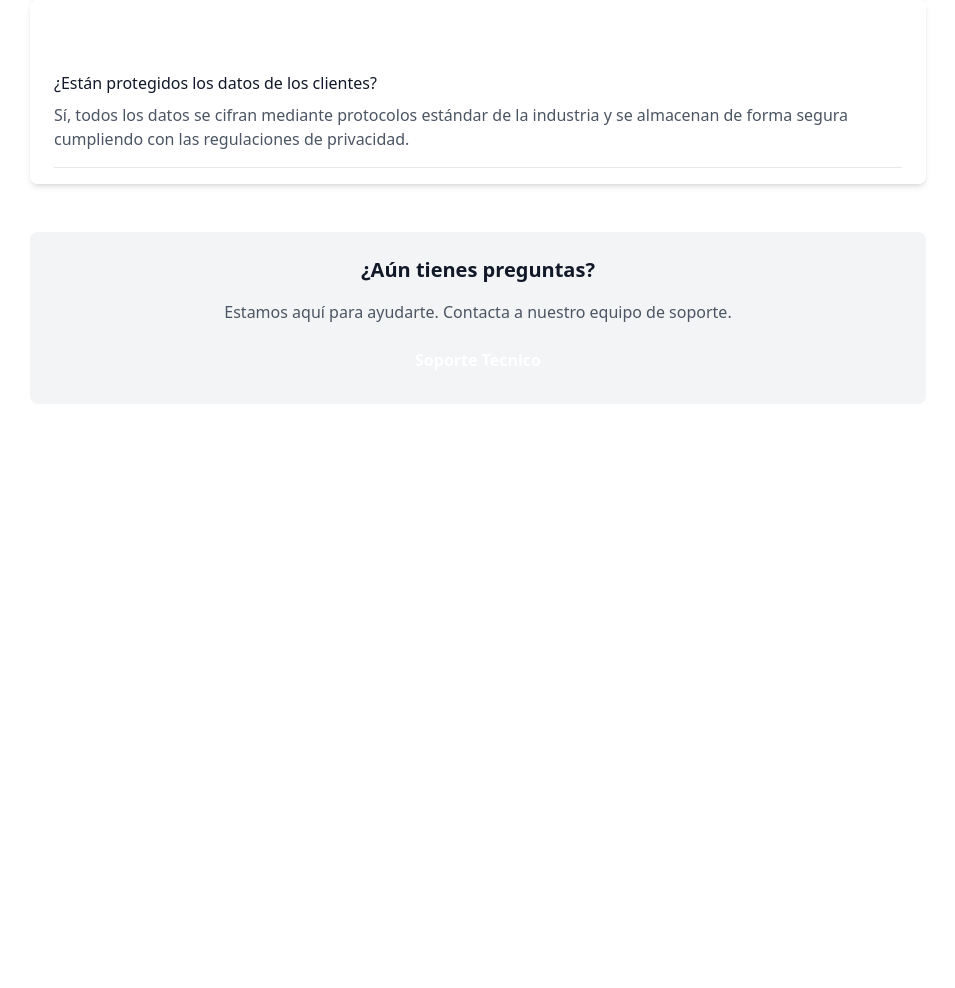
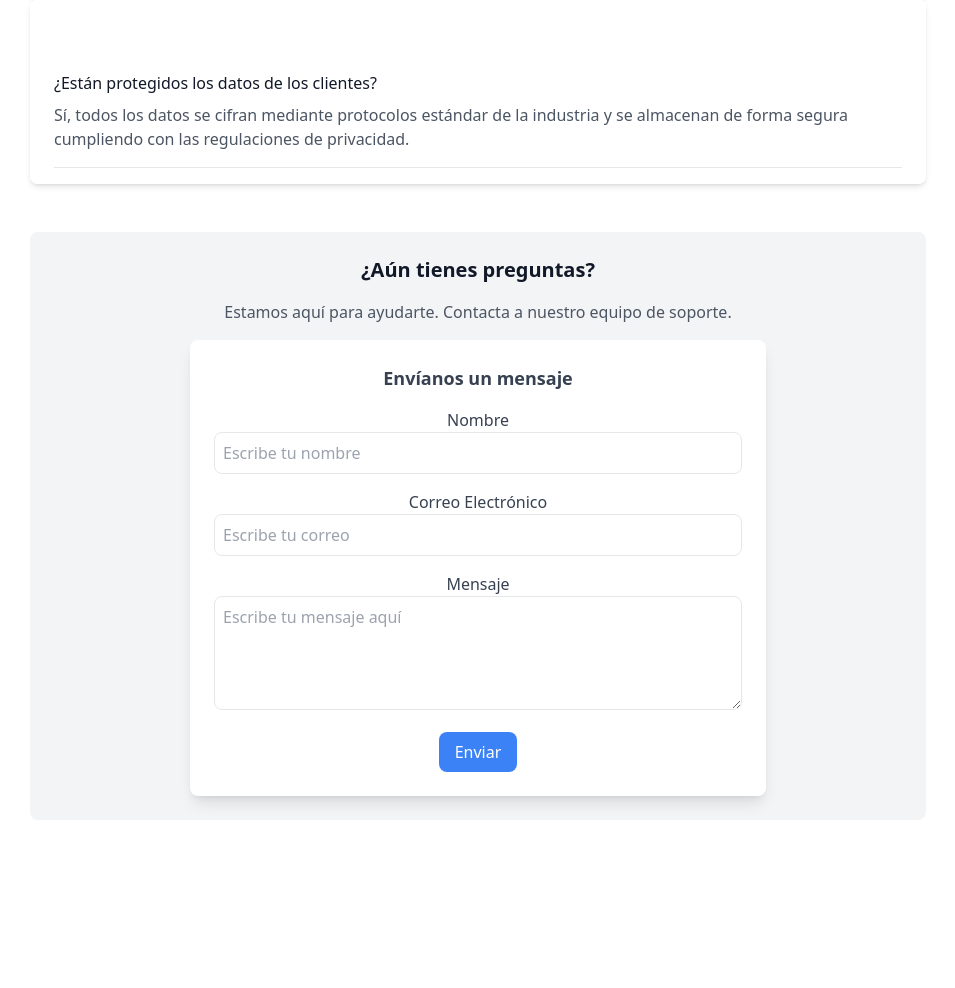
Before and after one commit to aredPR/siar-web, a Django app: page /AcercaDe/PreguntasFrecuentes in a window 1280 px wide. Shown: the part 817-1805 px from the top of the page, without its empty margins (162-1117 px from the left). Before the commit the page ends 1139 px from the top, so only its background shows below. Run offline with Django 5.2, Linux system fonts and the light colour scheme; some libraries are stand-ins or nearby versions.

Commit message:
Update faq 2.0

```diff
--- a/mysite/home/templates/about/faq.html
+++ b/mysite/home/templates/about/faq.html
@@ -4,17 +4,20 @@
 {% block title %}Preguntas Frecuentes{% endblock %}
 
 {% block content %}
+
 <body>
     <div class="min-h-screen py-12 px-4 sm:px-6 lg:px-8">
         <div class="max-w-4xl mx-auto">
             <div class="text-center mb-12">
                 <h1 class="text-4xl font-bold text-primary mb-4">Preguntas frecuentes</h1>
-                <p class="text-lg text-gray-600">Todo lo que necesitas saber sobre el sistema de seguridad IoT de SIAR</p>
+                <p class="text-lg text-gray-600">Todo lo que necesitas saber sobre el sistema de seguridad IoT de SIAR
+                </p>
             </div>
 
             <!-- System Overview Section -->
             <div class="bg-white rounded-lg shadow-md overflow-hidden">
-                    <button class="w-full px-6 py-4 text-left bg-primary text-white font-semibold flex justify-between items-center">
+                <button
+                    class="w-full px-6 py-4 text-left bg-primary text-white font-semibold flex justify-between items-center">
                     <span>Descripción general del sistema
                     </span>
                     <i class="fas fa-chevron-down transition-transform transform"></i>
@@ -24,11 +27,16 @@
                         <div class="border-b border-gray-200 pb-4">
                             <h3 class="font-medium text-gray-900 mb-2">
                                 ¿Qué es SIAR?</h3>
-                                <p class="text-gray-600">SIAR es un sistema de seguridad IoT avanzado que utiliza tecnología RFID para evitar el robo y la extracción no autorizada de artículos de las instalaciones.</p>
+                            <p class="text-gray-600">SIAR es un sistema de seguridad IoT avanzado que utiliza tecnología
+                                RFID para evitar el robo y la extracción no autorizada de artículos de las
+                                instalaciones.</p>
                         </div>
                         <div class="border-b border-gray-200 pb-4">
-                                <h3 class="font-medium text-gray-900 mb-2">¿Cómo funciona el sistema de prevención de robo RFID?</h3>
-                                <p class="text-gray-600">El sistema utiliza lectores RFID ubicados estratégicamente para monitorear artículos etiquetados y envía alertas instantáneas cuando se detecta movimiento no autorizado.
+                            <h3 class="font-medium text-gray-900 mb-2">¿Cómo funciona el sistema de prevención de robo
+                                RFID?</h3>
+                            <p class="text-gray-600">El sistema utiliza lectores RFID ubicados estratégicamente para
+                                monitorear artículos etiquetados y envía alertas instantáneas cuando se detecta
+                                movimiento no autorizado.
                             </p>
                         </div>
                     </div>
@@ -37,7 +45,8 @@
 
             <!-- Technology Section -->
             <div class="bg-white rounded-lg shadow-md overflow-hidden">
-                    <button class="w-full px-6 py-4 text-left bg-primary text-white font-semibold flex justify-between items-center">
+                <button
+                    class="w-full px-6 py-4 text-left bg-primary text-white font-semibold flex justify-between items-center">
                     <span>Tecnología</span>
                     <i class="fas fa-chevron-down transition-transform transform"></i>
                 </button>
@@ -46,13 +55,16 @@
                         <div class="border-b border-gray-200 pb-4">
                             <h3 class="font-medium text-gray-900 mb-2">¿Cómo funcionan los llaveros RFID?
                             </h3>
-                                <p class="text-gray-600">Los llaveros RFID contienen identificadores únicos que son detectados por los lectores, lo que permite un seguimiento y una autenticación precisos de los artículos.
+                            <p class="text-gray-600">Los llaveros RFID contienen identificadores únicos que son
+                                detectados por los lectores, lo que permite un seguimiento y una autenticación precisos
+                                de los artículos.
                             </p>
                         </div>
                         <div class="border-b border-gray-200 pb-4">
                             <h3 class="font-medium text-gray-900 mb-2">¿Cuál es el rango de detección?
                             </h3>
-                                <p class="text-gray-600">El sistema tiene un rango de detección configurable de hasta 30 pies, dependiendo del entorno y los requisitos.
+                            <p class="text-gray-600">El sistema tiene un rango de detección configurable de hasta 30
+                                pies, dependiendo del entorno y los requisitos.
                             </p>
                         </div>
                     </div>
@@ -61,7 +73,8 @@
 
             <!-- Security & Privacy Section -->
             <div class="bg-white rounded-lg shadow-md overflow-hidden">
-                    <button class="w-full px-6 py-4 text-left bg-primary text-white font-semibold flex justify-between items-center">
+                <button
+                    class="w-full px-6 py-4 text-left bg-primary text-white font-semibold flex justify-between items-center">
                     <span>Seguridad y privacidad</span>
                     <i class="fas fa-chevron-down transition-transform transform"></i>
                 </button>
@@ -70,7 +83,8 @@
                         <div class="border-b border-gray-200 pb-4">
                             <h3 class="font-medium text-gray-900 mb-2">¿Están protegidos los datos de los clientes?
                             </h3>
-                                <p class="text-gray-600">Sí, todos los datos se cifran mediante protocolos estándar de la industria y se almacenan de forma segura cumpliendo con las regulaciones de privacidad.
+                            <p class="text-gray-600">Sí, todos los datos se cifran mediante protocolos estándar de la
+                                industria y se almacenan de forma segura cumpliendo con las regulaciones de privacidad.
                             </p>
                         </div>
                     </div>
@@ -81,7 +95,27 @@
             <div class="mt-12 text-center bg-gray-100 rounded-lg p-6">
                 <h3 class="text-xl font-semibold text-gray-900 mb-4">¿Aún tienes preguntas?</h3>
                 <p class="text-gray-600 mb-4">Estamos aquí para ayudarte. Contacta a nuestro equipo de soporte.</p>
-                    <button class="bg-primary text-white font-semibold px-6 py-2 rounded-lg transition transform hover:scale-105 hover:shadow-lg">Soporte Tecnico</button>
+                <form class="bg-white p-6 rounded-lg shadow-lg max-w-xl mx-auto" action="cheeta.example@gmail.com"
+                    method="post">
+                    <h3 class="text-lg font-semibold text-gray-700 mb-4">Envíanos un mensaje</h3>
+                    <div class="mb-4">
+                        <label for="name" class="block text-gray-700 font-medium">Nombre</label>
+                        <input type="text" id="name" class="w-full p-2 border rounded-lg"
+                            placeholder="Escribe tu nombre" required>
+                    </div>
+                    <div class="mb-4">
+                        <label for="email" class="block text-gray-700 font-medium">Correo Electrónico</label>
+                        <input type="email" id="email" class="w-full p-2 border rounded-lg"
+                            placeholder="Escribe tu correo" required>
+                    </div>
+                    <div class="mb-4">
+                        <label for="message" class="block text-gray-700 font-medium">Mensaje</label>
+                        <textarea id="message" rows="4" class="w-full p-2 border rounded-lg"
+                            placeholder="Escribe tu mensaje aquí" required></textarea>
+                    </div>
+                    <button type="submit"
+                        class="bg-blue-500 text-white py-2 px-4 rounded-lg hover:bg-blue-600 transition duration-300">Enviar</button>
+                </form>
             </div>
         </div>
     </div>
```
Lines whose indentation alone changed are shown as unchanged.
